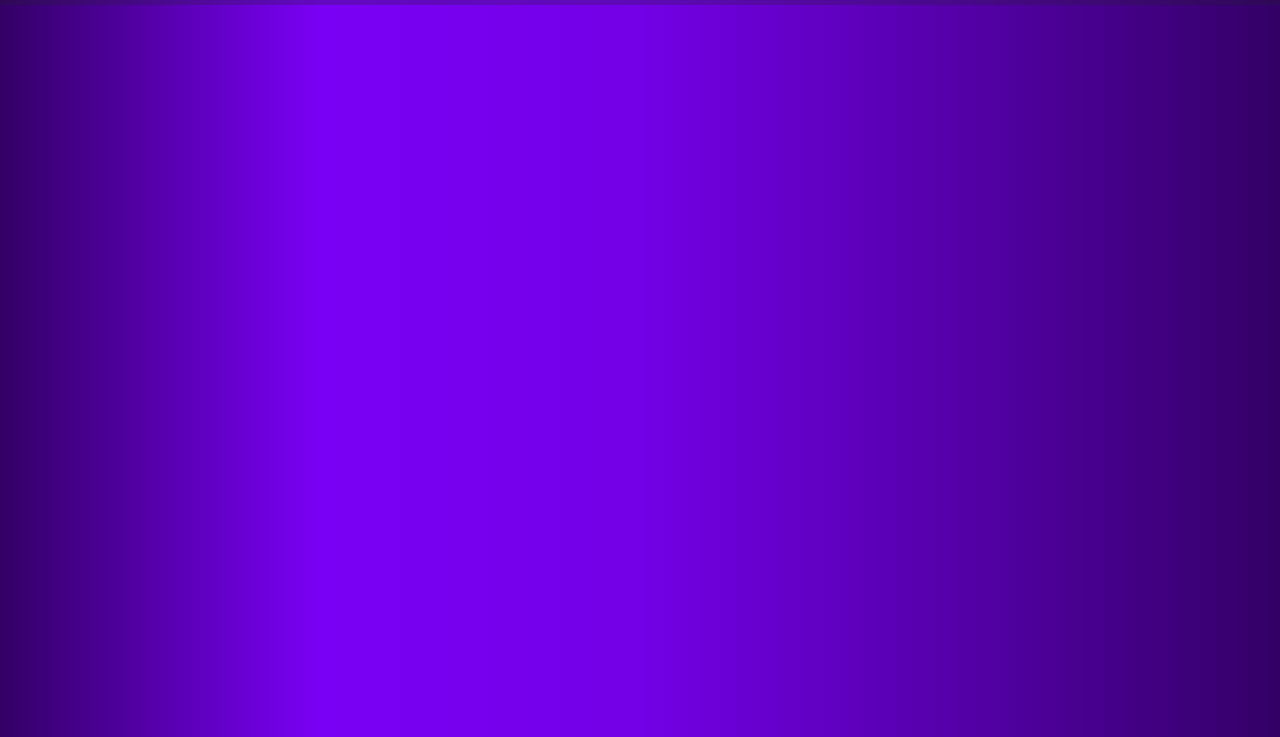
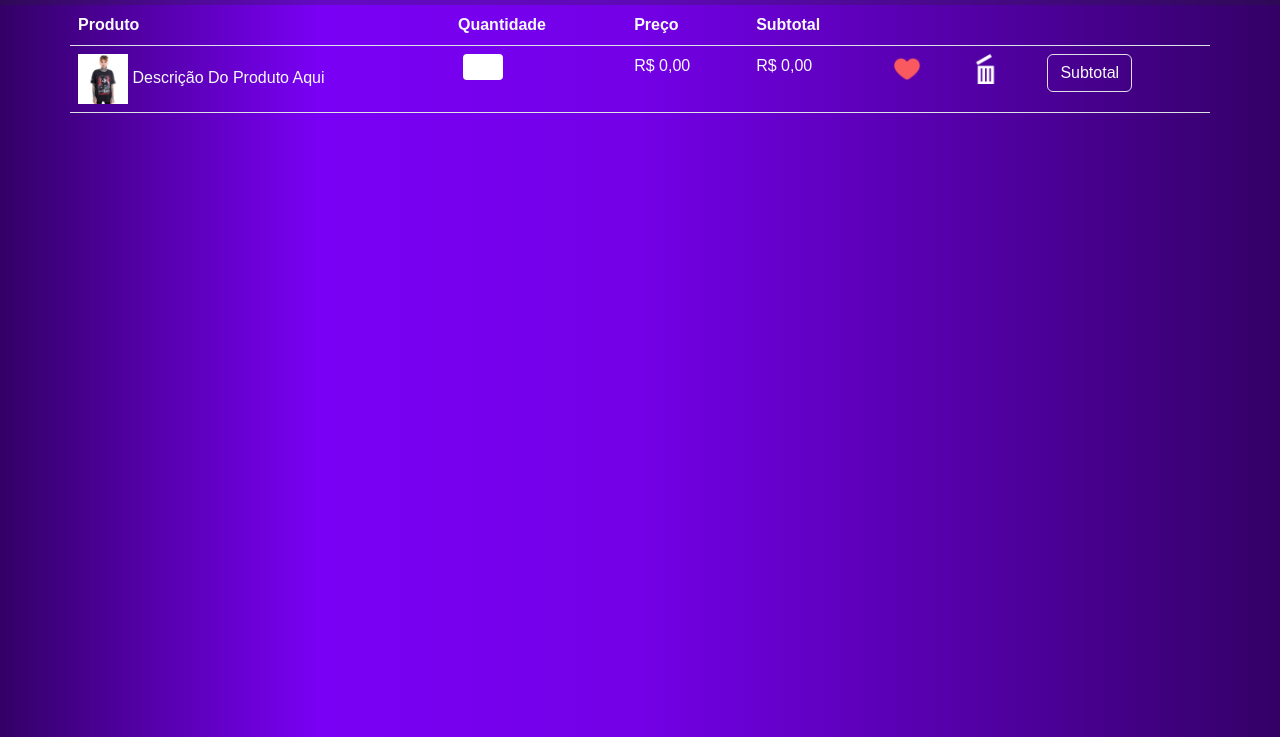
Before and after one commit to pedrovinsilferre/projeto_conclusao2, a plain HTML site: page carrinho.html in a window 1280 px wide. Shown: the part 63-800 px from the top of the page. Drawn offline with nearby package versions, Linux system fonts and the light colour scheme.

Commit message:
Carrinho

```diff
--- a/carrinho.html
+++ b/carrinho.html
@@ -38,11 +38,46 @@
     </nav>
   </header>
 
-  <main>
-    <div id="garagem_compras">
+    <main>
+      <div>
+        <template class="modelo carrinho">
+        </template>
 
-
-    </div>
+          <table class="table container text-light flex-wrap">
+            <thhead class="table">
+              <tr>
+                <th scope="col" class="col-md-4">Produto</th>
+                <th scope="col" class="">Quantidade</th>
+                <th scope="col" class="">Preço</th>
+                <th scope="col" class="">Subtotal</th>
+                <th scope="col" class=""></th>
+                <th scope="col" class=""></th>
+                <th scope="col" class=""></th>
+              </tr>
+            </thhead>
+            <tbody  class="flex-wrap">
+              <tr class="">
+                <td id="tableContent1" class="gap align-items-center">
+                  <img class="" src="assests/imagens/camiseta-the-boys-frente.webp" alt="imagem do produto" width="50px"> <p class="d-inline">Descrição Do Produto Aqui</p>
+                </td>
+                <td>
+                  <span class="number-wrapper">
+                    <input class="" type="number" name="qntProdutos" id="qntProdutos">
+                  </span>
+                </td>
+                <td class="">R$ 0,00</td>
+                <td>R$ 0,00</td>
+                <td class="">
+                  <img class="linksParaFav" href="#" src="assests/imagens/coracao.png" alt="Adicionar aos favoritos" width="30px">
+                </td>
+                <td id="tabelaIcons" class="">
+                  <img class="linkParaLixeira" src="assests/imagens/lixeira-aberta.png" alt="lixeira aberta" width="30px">
+                </td>
+                <td>
+                  <input class="btn border text-light" type="button" value="Subtotal" name="calcSubtotal" id="calcSubtotal"></td>
+              </tr>
+            </tbody>
+            </table>
   </main>
 
   <footer class="footer bg-opacity-25 bg-dark">
```
